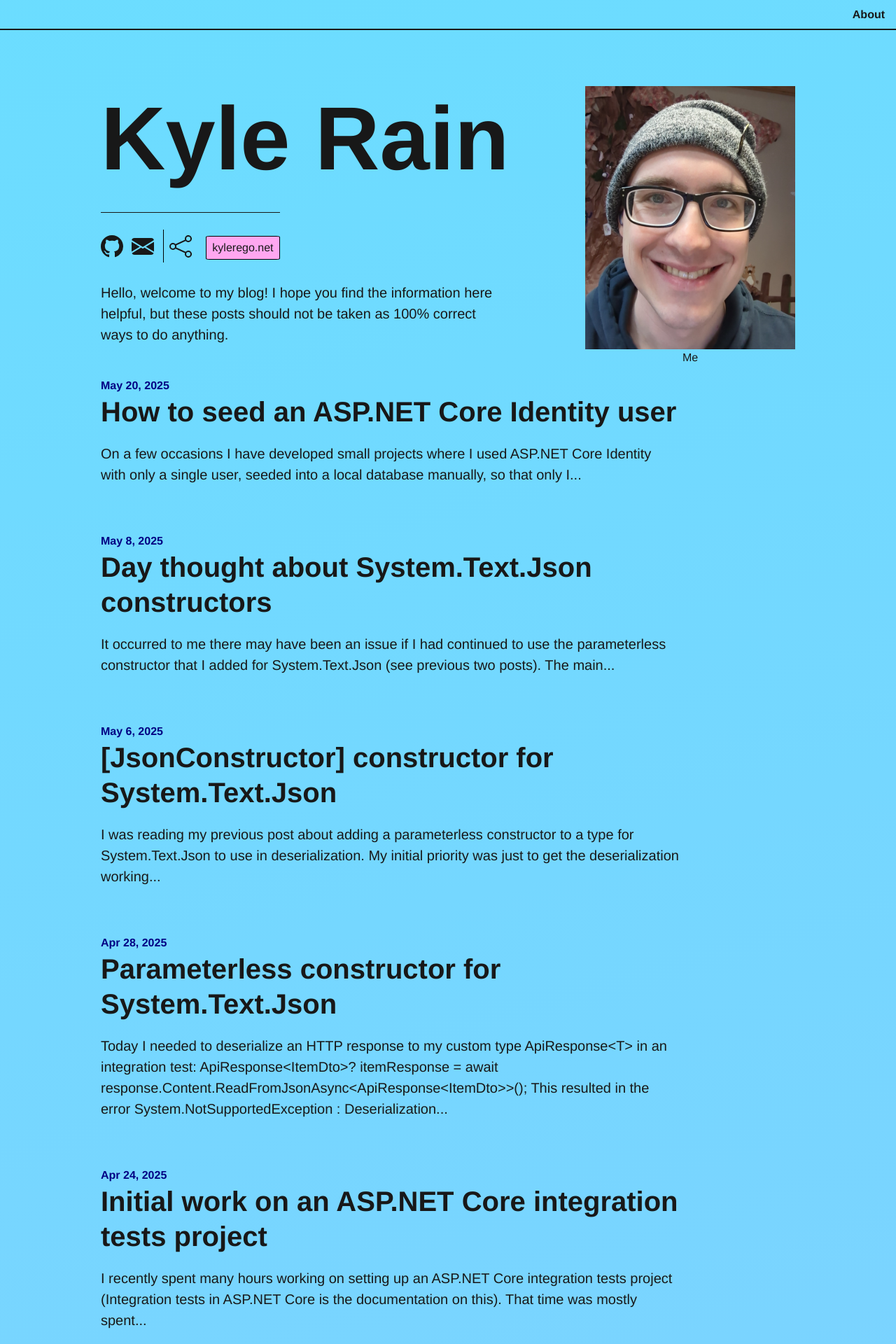
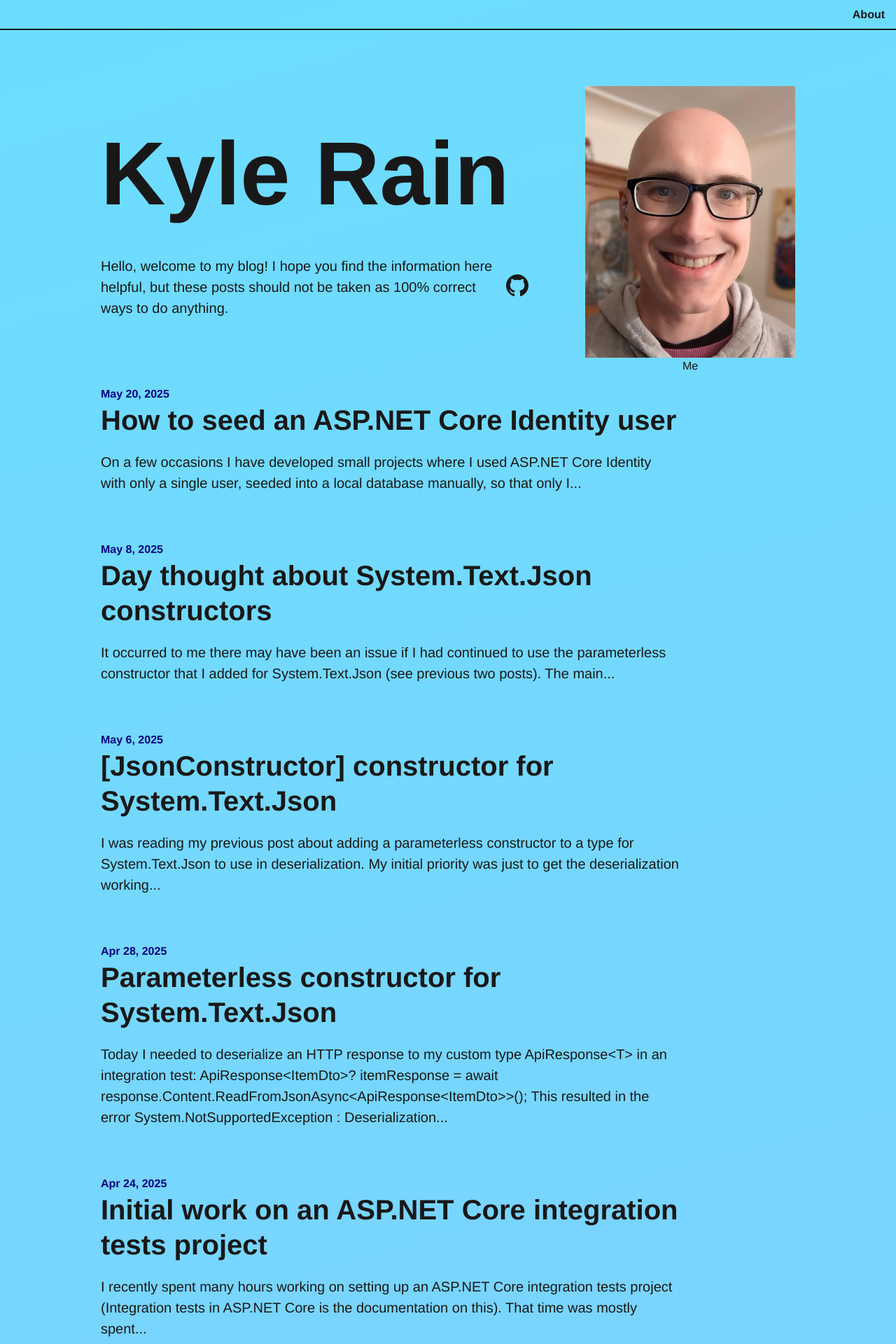
Before and after one commit to KyleRego/KyleRego.github.io, a Jekyll site: the page built from index.markdown, in a window 1280 px wide. Shown: the top 1920 px of the page at 70% size. Built offline with Jekyll 4.4.1, drawn with Linux system fonts in a browser that asks for light colours; some of the changed text lies outside the part shown.

Commit message:
Update home with new picture and remove clutter

```diff
--- a/_layouts/home.html
+++ b/_layouts/home.html
@@ -19,43 +19,22 @@
 
         <div class="container mx-auto d-flex flex-sm-col px-2" style="align-items: center; column-gap: 1rem; margin-top: 5rem;">
             <div class="flex-grow-1 mx-auto clearfix header-text">
-                <div class="">
-                    <h1 class="h0 inline-block sm-width-full header-title" style="margin-top: 0">{{ site.title }}</h1>
+                <h1 class="h0 inline-block sm-width-full header-title" style="margin-top: 0">
+                    {{ site.title }}
+                </h1>
 
-                    <div class="clearfix py-1">
-                        <div class="sm-width-full left border-top-thin">
-                            <div class="inline-block mt-3 mr-1">
-                                {% include svg-github.html %}
-                            </div>
-                            <!-- <div class="inline-block mt-3 mr-1">
-                                {% include svg-linkedin.html %}
-                            </div> -->
-                            <div class="inline-block mt-3 mr-1">
-                                <a href="mailto:{{ site.email }}" title="Email me😃">{% include svg-email.html
-                                    %}</a>
-                            </div>
-                            <!-- <div class="border-left-thin inline-block mt-2 pt-1 pl-1">
-                                <a href="assets/kylerego_resume.pdf" title="Resume">{% include svg-resume.html %}</a>
-                            </div> -->
-                            <div class="border-left-thin inline-block mt-2 pt-1 pl-1">
-                                <a href="#notes" title="Notes">{% include svg-sitemap.html %}</a>
-                            </div>
-                            <div class="inline-block ml-2 kylerego-net-icon">
-                                <a href="https://kylerego.net">kylerego.net</a>
-                            </div>
-                        </div>
-                    </div>
-                </div>
-
-                <div class="mx-auto prose">
-                    <p>Hello, welcome to my blog! I hope you find the information here helpful,
+                <div class="mx-auto prose d-flex column-gap-1 align-items-center">
+                    <p class="my-0">Hello, welcome to my blog! I hope you find the information here helpful,
                         but these posts should not be taken as 100% correct ways to do anything.
                     </p>
+                    <div class="inline-block">
+                            {% include svg-github.html %}
+                        </div>
                 </div>
             </div>
 
             <figure class="lg-inline-block text-center">
-                <img src="/assets/me_in_fife_library.jpg" alt="A picture of me" style="vertical-align: top; width: 300px;" />
+                <img src="assets\me-with-black-pink-grey-clothes.jpg" alt="Me" style="vertical-align: top; width: 300px;" />
                 <figcaption>Me</figcaption>
             </figure>
         </div>
@@ -66,16 +45,20 @@
             {% include post-block.html %}
             {% endfor %}
 
-            <h2 id="notes" class="lh-condensed col-9 mt-4">
+            <h2>
+                More stuff on this site
+            </h2>
+
+            <h3 id="notes" class="lh-condensed col-9 mt-4">
                 Notes
-            </h2>
+            </h3>
             <div class="prose sm-width-full">
                 {% include list-notes.html %}
             </div>
 
-            <h2 class="mt-1">
+            <h3 class="mt-1">
                 Miscellaneous
-            </h2>
+            </h3>
             <div class="prose sm-width-full">
                 <ul>
                     <li class="mb-1 prose mt-0"><a class="link-primary" href="/anki_record_docs"
--- a/_sass/_flex.scss
+++ b/_sass/_flex.scss
@@ -1,5 +1,13 @@
 .d-flex {
     display: flex;
+}
+
+.column-gap-1 {
+    column-gap: 1rem;
+}
+
+.align-items-center {
+    align-items: center;
 }
 
 @media (max-width: $breakpoint-lg) {
--- a/_sass/_utilities.scss
+++ b/_sass/_utilities.scss
@@ -130,6 +130,7 @@
 /* Margin */
 .mx-auto { margin-left: auto; margin-right: auto; }
 
+.my-0 { margin-top:0; margin-bottom: 0;}
 .mt-0 { margin-top: 0 !important; }
 .mr-0 { margin-right: 0; }
 .mb-0 { margin-bottom: 0 !important; }
```
Also changed, not shown: assets/me-with-black-pink-grey-clothes.jpg (added).
